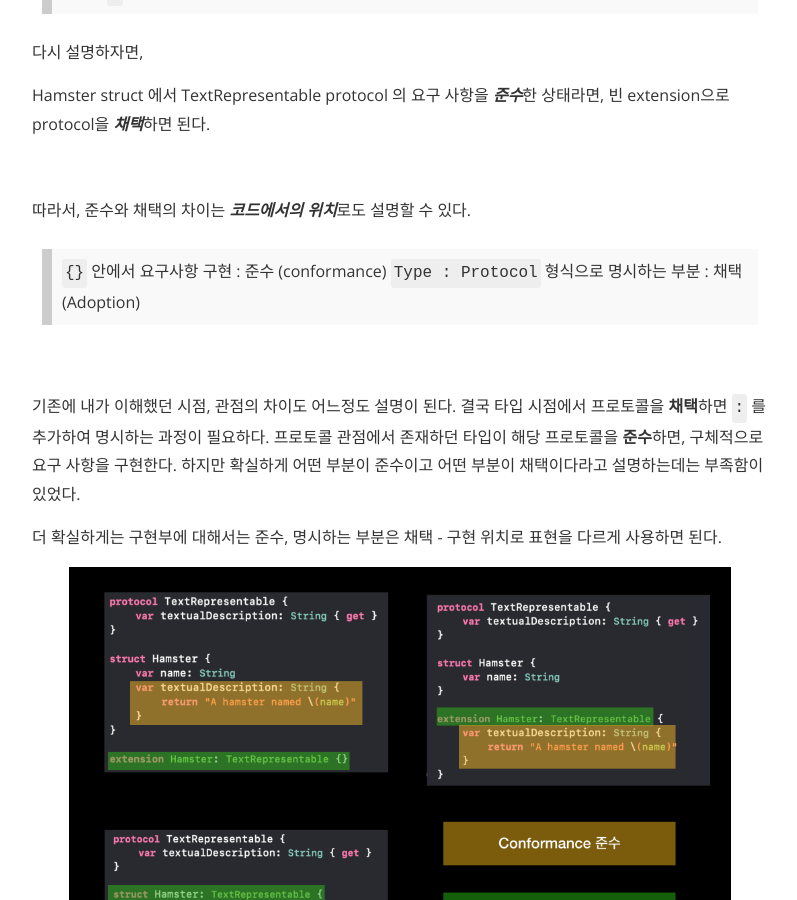
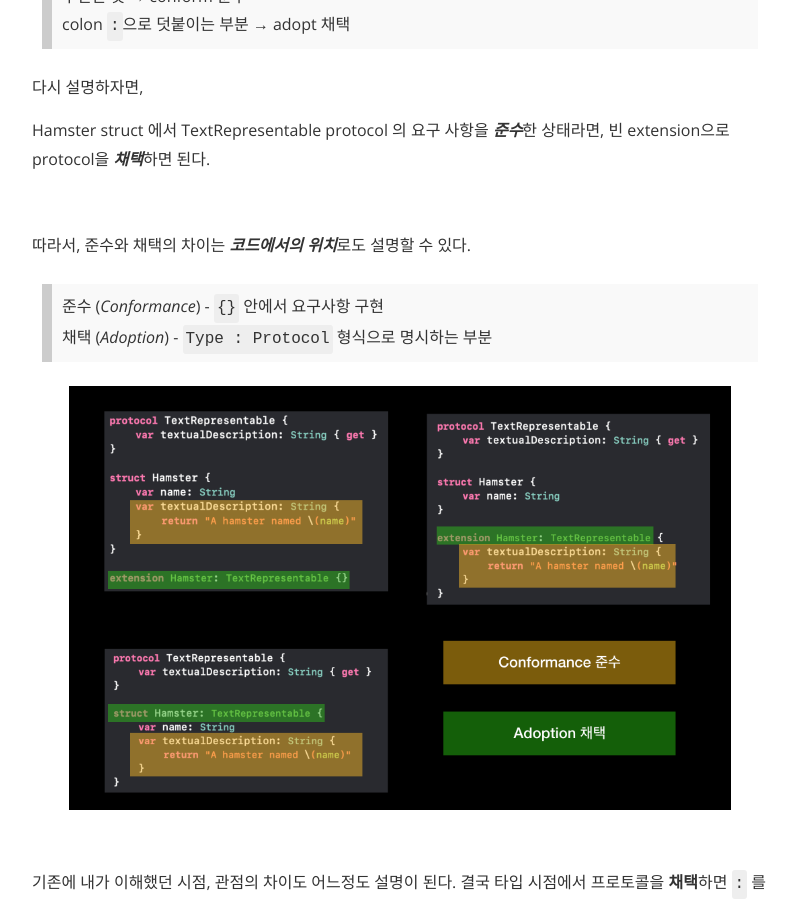
Before and after one commit to daheenallwhite/daheenallwhite.github.io, a Jekyll site: the page built from _posts/2019-06-02-Protocol-Conformance-Adoption.md, in a window 1280 px wide and 900 px high, scrolled down 1922 px. Shown: the whole window, without its empty margins (240-1037 px from the left). Built offline with Jekyll 4.4.1, drawn with Linux system fonts in a browser that asks for light colours; nearby versions of some CDN libraries; a style sheet for code colours, icons or effects is not loaded.

Commit message:
Modify new post - change location of image in post

```diff
--- a/_posts/2019-06-02-Protocol-Conformance-Adoption.md
+++ b/_posts/2019-06-02-Protocol-Conformance-Adoption.md
@@ -22,7 +22,7 @@ Swift에서는 자료구조의 수평적 확장을 위해 Protocol 을 사용한
 
 하지만 오늘 swift language guide를 보다가 확실하게 구분할 수 있는 결정적인 topic이 있었다.
 
-[Declaring Protocol Adoption with an Extension](https://docs.swift.org/swift-book/LanguageGuide/Protocols.html#ID278)
+> [Declaring Protocol Adoption with an Extension](https://docs.swift.org/swift-book/LanguageGuide/Protocols.html#ID278)
 
 existing type에서 이미 protocol이 명세한 요구 조건(property or method)를 이미 구현해 놓은 상태라면, `extension` 과 protocol 이름만 명시하고, 구현부를 공백으로 두면 해당 타입이 그 프로토콜을 준수하게 된다.
 
@@ -59,9 +59,11 @@ Hamster struct 에서 TextRepresentable protocol 의 요구 사항을 ***준수*
 
 따라서, 준수와 채택의 차이는 ***코드에서의 위치***로도 설명할 수 있다.
 
-> `{}` 안에서 요구사항 구현 : 준수 (conformance)
+> 준수 (*Conformance*) -  `{}` 안에서 요구사항 구현 <br>
 >
-> `Type : Protocol` 형식으로 명시하는 부분 : 채택 (Adoption)
+> 채택 (*Adoption*) - `Type : Protocol` 형식으로 명시하는 부분
+
+![Difference between Conformance and Adoption in Swift Protocol]({{site.url}}/assets/post-image/protocol-adoption-conformance.png)
 
 &nbsp;
 
@@ -69,8 +71,6 @@ Hamster struct 에서 TextRepresentable protocol 의 요구 사항을 ***준수*
 
 더 확실하게는 구현부에 대해서는 준수, 명시하는 부분은 채택 - 구현 위치로 표현을 다르게 사용하면 된다.
 
-![Difference between Conformance and Adoption in Swift Protocol]({{site.url}}/assets/post-image/protocol-adoption-conformance.png)
-
 &nbsp;
 
 &nbsp;
```
